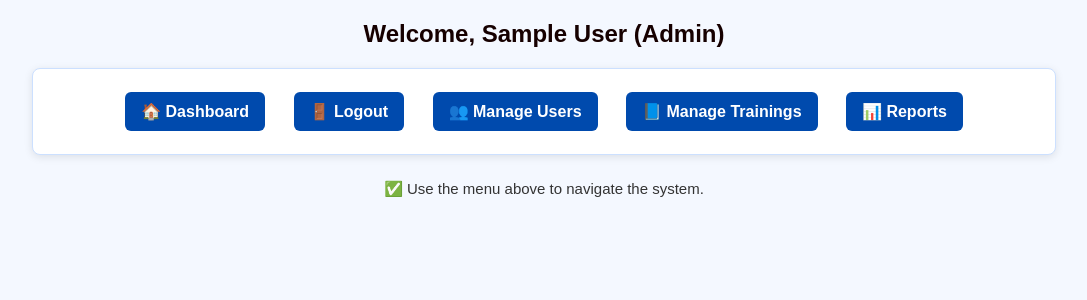
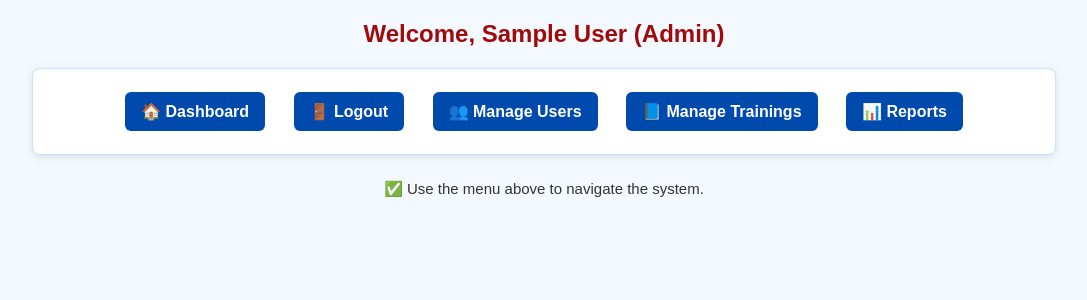
Before and after one commit to brianjustine-dev/SDU, a PHP site: page /dashboard.php in a window 1280 px wide. Shown: the top 300 px of the page, without its empty margins (96-1183 px from the left). Run offline with PHP 8.4, Linux system fonts and the light colour scheme; the visitor is signed in with stand-in values (Sample User, id 1).

Commit message:
commit dashboard changes

```diff
--- a/dashboard.php
+++ b/dashboard.php
@@ -24,7 +24,7 @@ $role = $_SESSION['role']; // roles: staff, office_head, admin
             color: #333;
         }
         h2 {
-            color: #160000ff;
+            color: #a10a0aff;
             text-align: center;
         }
         .nav {
```
